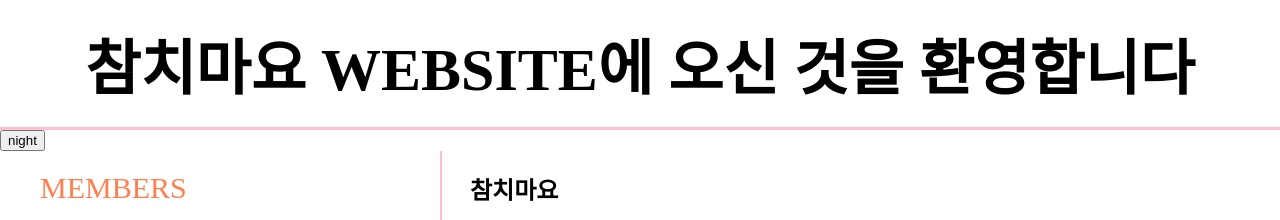
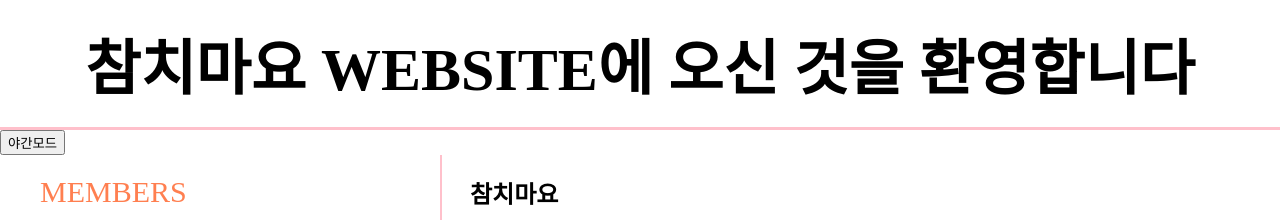
Before and after one commit to wogkr24/-, a plain HTML site: page index.html in a window 1280 px wide. Shown: the top 220 px of the page. Drawn offline with Linux system fonts and the light colour scheme; a script that the page names is missing.

Commit message:
Add files via upload

```diff
--- a/index.html
+++ b/index.html
@@ -10,20 +10,49 @@
 <body>
   <h1>참치마요 WEBSITE에 오신 것을 환영합니다</h1>
 
-  <input id="night_day" type="button" value="night" onclick="
+
+  <!--<input id="night_day" type="button" value="night" onclick="
   if(document.querySelector('#night_day').value ==='night'){
   document.querySelector('body').style.backgroundColor = 'black';
   document.querySelector('body').style.color = 'white';
   document.querySelector('#night_day').value = 'day';
-  }
+}
+
 
   else{
   document.querySelector('body').style.backgroundColor = 'white';
   document.querySelector('body').style.color = 'black';
   document.querySelector('#night_day').value ='night';
   }
+  ">-->
+
+  <input id="night_day" type="button" value="야간모드" onclick="
+  var target =   document.querySelector('body');
+  if(this.value ==='야간모드'){
+  target.style.backgroundColor = 'black';
+  target.style.color = 'white';
+  this.value = '주간모드';
+
+  var alist = document.querySelectorAll('a');
+  var i = 0;
+  while(i < alist.length) {
+    alist[i].style.color = 'powderblue';
+    i = i + 1
+  }
+  }
+
+  else{
+  target.style.backgroundColor = 'white';
+  target.style.color = 'black';
+  this.value ='야간모드';
+  var alist = document.querySelectorAll('a');
+  var i = 0;
+  while(i < alist.length) {
+    alist[i].style.color = 'black';
+    i = i + 1
+  }
+  }
   ">
-
 
 <div id="grid">
 
```
Also changed, not shown: 김재학.html (+28 -0 lines), 배재용.html (+27 -0 lines), 백종진.html (+27 -0 lines), 이대열.html (+27 -0 lines), 임현승.html (+27 -0 lines), 조성인.html (+27 -0 lines).
